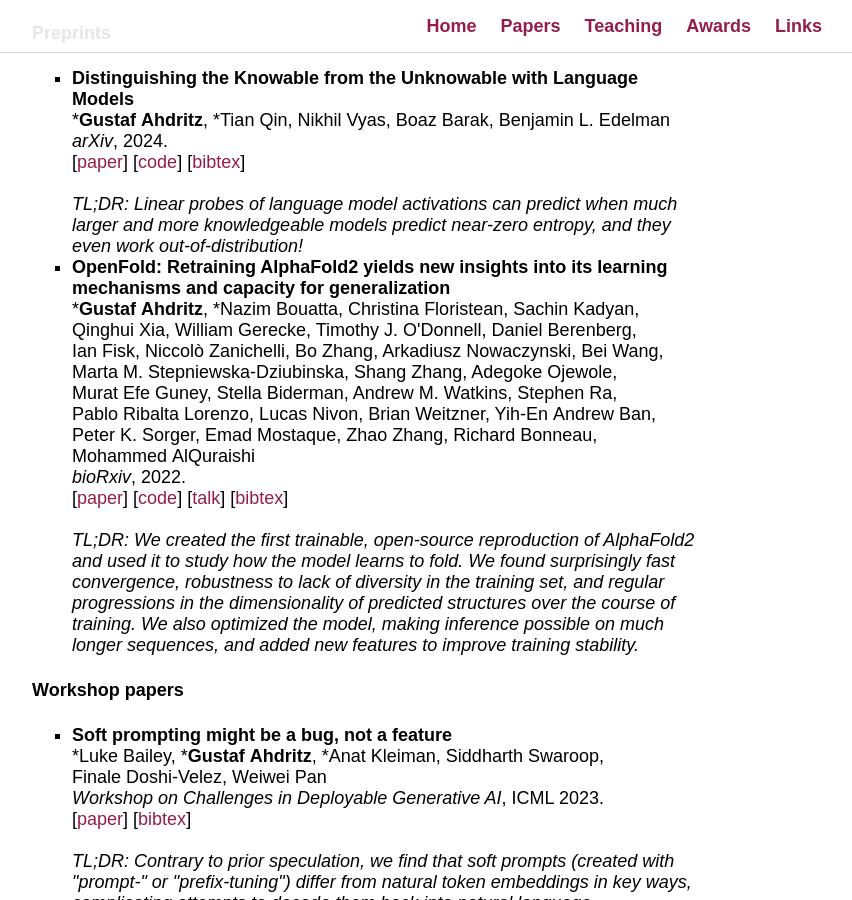
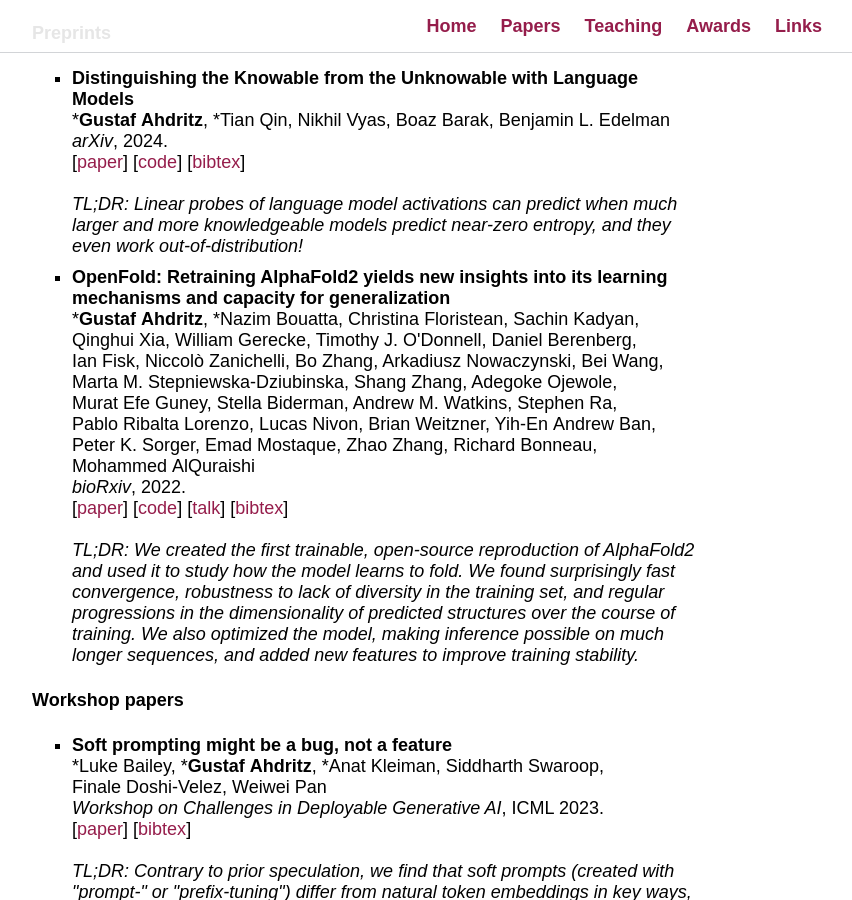
Before and after one commit to gahdritz/gahdritz.github.io, a Jekyll site: the page built from index.html, in a window 1280 px wide and 900 px high, scrolled down 472 px. Shown: the whole window, without its empty margins (422-1274 px from the left). Built offline with Jekyll 4.4.1, drawn with Linux system fonts in a browser that asks for light colours; some web fonts are replaced.

Commit message:
Fix bullet spacing

```diff
--- a/index.html
+++ b/index.html
@@ -29,7 +29,7 @@
 
     <h4><span>Preprints</span></h4>
     <ul style="list-style-type:square">
-        <li><b><span>Distinguishing the Knowable from the Unknowable with Language Models</span></b>
+        <li style="margin-bottom:10px"><b><span>Distinguishing the Knowable from the Unknowable with Language Models</span></b>
             <br>
             <span class="ast"></span><b>Gustaf&nbsp;Ahdritz</b>,
             <span class="ast"></span>Tian&nbsp;Qin,
@@ -45,8 +45,7 @@
             <br>
             <br>
             <em>TL;DR: Linear probes of language model activations can predict when much larger and more knowledgeable models predict near-zero entropy, and they even work out-of-distribution!</em>
-            <br>
-        <li><b><span>OpenFold: Retraining AlphaFold2 yields new insights into its learning mechanisms and capacity for generalization</span></b>
+        <li style="margin-bottom:10px"><b><span>OpenFold: Retraining AlphaFold2 yields new insights into its learning mechanisms and capacity for generalization</span></b>
             <br>
             <span class="ast"></span><b>Gustaf&nbsp;Ahdritz</b>,
             <span class="ast"></span>Nazim&nbsp;Bouatta,
@@ -87,12 +86,11 @@
             <br>
             <br>
             <em>TL;DR: We created the first trainable, open-source reproduction of AlphaFold2 and used it to study how the model learns to fold. We found surprisingly fast convergence, robustness to lack of diversity in the training set, and regular progressions in the dimensionality of predicted structures over the course of training. We also optimized the model, making inference possible on much longer sequences, and added new features to improve training stability.</em>
-            <br>
     </ul>
 
     <h4><span>Workshop papers</span></h4>
     <ul style="list-style-type:square">
-        <li><b><span>Soft prompting might be a bug, not a feature</span></b>
+        <li style="margin-bottom:10px"><b><span>Soft prompting might be a bug, not a feature</span></b>
             <br>
             <span class="ast"></span>Luke&nbsp;Bailey,
             <span class="ast"></span><b>Gustaf&nbsp;Ahdritz</b>,
@@ -108,12 +106,11 @@
             <br>
             <br>
             <em>TL;DR: Contrary to prior speculation, we find that soft prompts (created with "prompt-" or "prefix-tuning") differ from natural token embeddings in key ways, complicating attempts to decode them back into natural language.</em>
-            <br>
     </ul>
 
     <h4><span>Publications</span></h4>
     <ul style="list-style-type:square">
-        <li><b><span>OpenProteinSet: Training data for structural biology at scale</span></b>
+        <li style="margin-bottom:10px"><b><span>OpenProteinSet: Training data for structural biology at scale</span></b>
             <br>
             <b>Gustaf&nbsp;Ahdritz</b>,
             Nazim&nbsp;Bouatta,
@@ -135,8 +132,7 @@
             <br>
             <br>
             <em>TL;DR: We present the largest open repository of precomputed multiple sequence alignments (MSAs) of proteins, representing millions of compute hours. MSAs are important primitives across bioinformatics, but their steep computational cost has previously limited their accessibility outside large research labs in industry (notably DeepMind and Meta, of AlphaFold2 and the MSA Transformer, respectively).</em>
-            <br>
-        <li><b><span>Single-sequence protein structure prediction using a language model and deep learning</span></b>
+        <li style="margin-bottom:10px"><b><span>Single-sequence protein structure prediction using a language model and deep learning</span></b>
             <br>
             <span class="ast"></span>Ratul&nbsp;Chowdhury,
             <span class="ast"></span>Nazim&nbsp;Bouatta,
@@ -160,23 +156,22 @@
             <br>
             <br>
             <em>TL;DR: We present RGN2, an end-to-end ``single-sequence'' protein structure prediction model that relies on a small protein language model rather than multiple sequence alignments. RGN2 outperforms AlphaFold2 and RoseTTAFold on orphan proteins and is faster by orders of magnitude.</em>
-            <br>
     </ul>
     <a id="teaching"></a>
     <h3><span>Teaching</span></h3>
 
     I've served as a teaching fellow/assistant for the following courses at Harvard and Columbia:
     <ul style="list-style-type:square">
-        <li><em>Spring 2023</em>: Foundations of Deep Learning (Harvard COMPSCI 229br) with Boaz Barak
-        <li><em>Spring 2019 - Spring 2021</em>: Advanced Programming (Columbia COMS 3157) with Jae Woo Lee
+        <li style="margin-bottom:10px"><em>Spring 2023</em>: Foundations of Deep Learning (Harvard COMPSCI 229br) with Boaz Barak
+        <li style="margin-bottom:10px"><em>Spring 2019 - Spring 2021</em>: Advanced Programming (Columbia COMS 3157) with Jae Woo Lee
     </ul>
     <a id="awards"></a>
     <h3><span>Awards & Fellowships</span></h3>
     <ul style="list-style-type:square">
-        <li><em>2023 - 2028</em>: <a href="https://www.harvard.edu/kempner-institute/2023/05/31/kempner-institute-announces-recipients-of-inaugural-graduate-student-fellowships/">Kempner Institute Graduate Fellowship</a> (Kempner Institute, Harvard)</li>
-        <li><em>2022 - 2028</em>: <a href="https://ashfordfellows.fas.harvard.edu/about">Ashford Fellowship</a> (Harvard)</li>
-        <li><em>2020</em>: Andrew P. Kosoresow Memorial Award for Excellence in Teaching and Service (Columbia SEAS)</li>
-        <li><em>2019</em>: Dean Hawkes Memorial Prize (Columbia College)</li>
+        <li style="margin-bottom:10px"><em>2023 - 2028</em>: <a href="https://www.harvard.edu/kempner-institute/2023/05/31/kempner-institute-announces-recipients-of-inaugural-graduate-student-fellowships/">Kempner Institute Graduate Fellowship</a> (Kempner Institute, Harvard)</li>
+        <li style="margin-bottom:10px"><em>2022 - 2028</em>: <a href="https://ashfordfellows.fas.harvard.edu/about">Ashford Fellowship</a> (Harvard)</li>
+        <li style="margin-bottom:10px"><em>2020</em>: Andrew P. Kosoresow Memorial Award for Excellence in Teaching and Service (Columbia SEAS)</li>
+        <li style="margin-bottom:10px"><em>2019</em>: Dean Hawkes Memorial Prize (Columbia College)</li>
     </ul>
     <h3><a id="links"></a><span>Links</span></h3>
         [<a href="https://github.com/gahdritz">github</a>]
```
